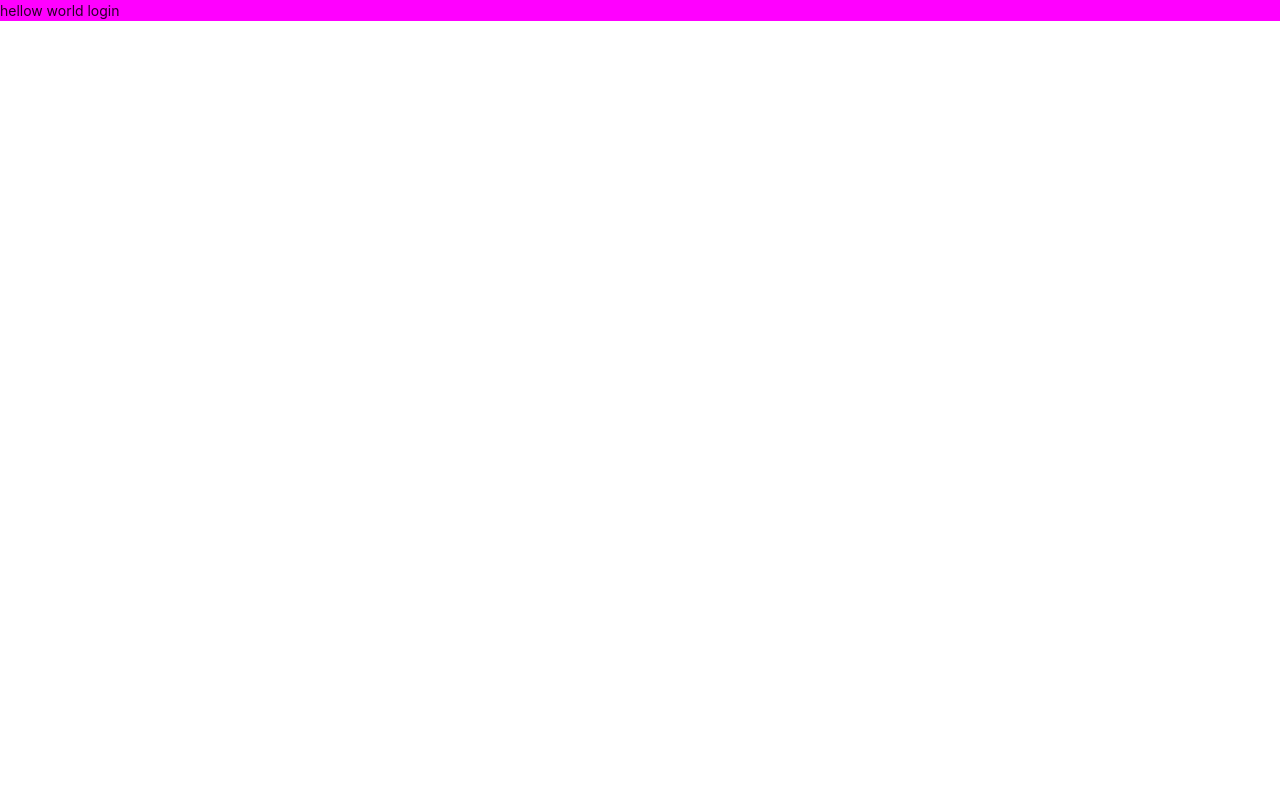
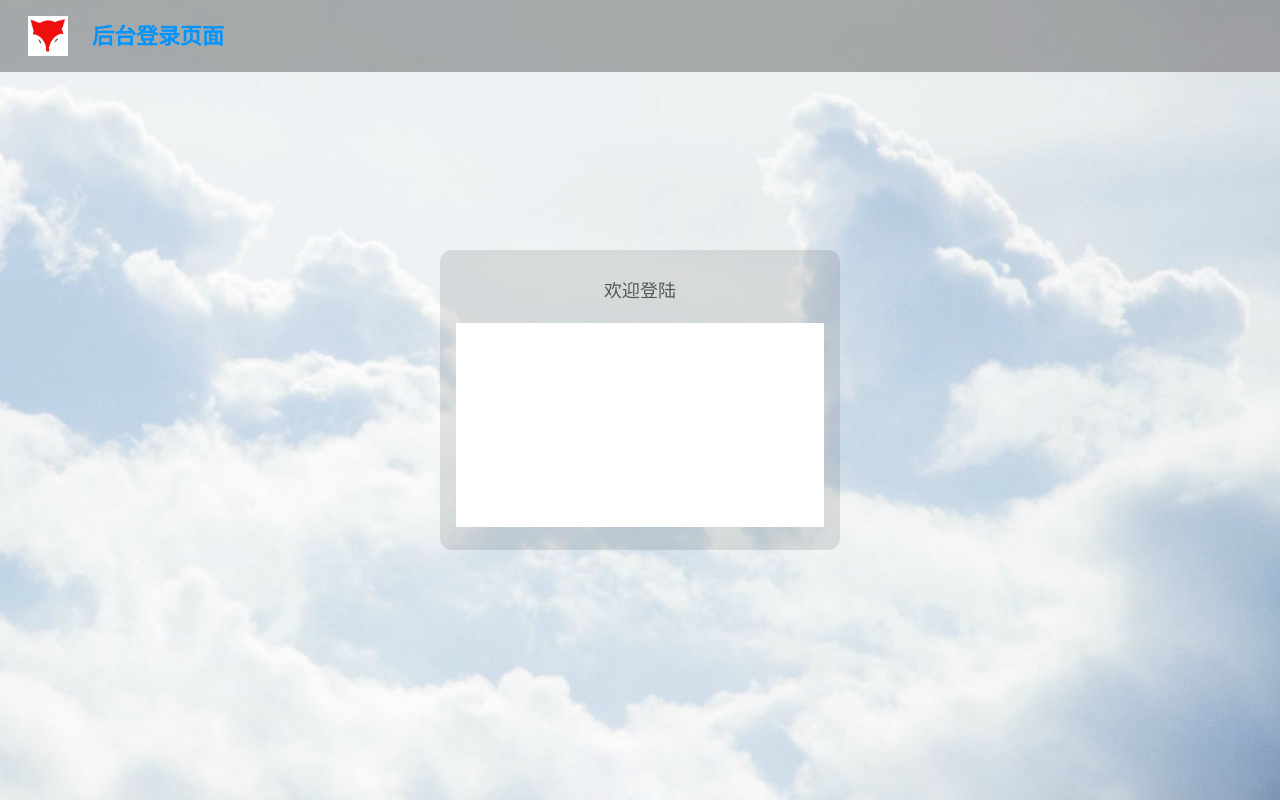
Before and after one commit to 1272171893/react-adnin, a React (Create React App) app: page / in a window 1280 px wide. Built offline with nearby package versions, Linux system fonts and the light colour scheme.

Commit message:
登录页面

```diff
--- a/src/assets/css/minreset.css
+++ b/src/assets/css/minreset.less
@@ -26,6 +26,20 @@ h6 {
   padding: 0;
 }
 
+html {
+  width: 100%;
+  height: 100%;
+}
+
+body {
+  width: 100%;
+  height: 100%;
+}
+#root{
+  width: 100%;
+  height: 100%;
+}
+
 h1,
 h2,
 h3,
@@ -51,7 +65,9 @@ html {
   box-sizing: border-box;
 }
 
-*, *::before, *::after {
+*,
+*::before,
+*::after {
   box-sizing: inherit;
 }
 
--- a/src/index.js
+++ b/src/index.js
@@ -1,7 +1,7 @@
 import React from 'react';
 import ReactDOM from 'react-dom';
 import App from './App';
-import "./assets/css/minreset.css"
+import "./assets/css/minreset.less"
 ReactDOM.render(
   <React.StrictMode>
     <App />
--- a/src/pages/login/index.jsx
+++ b/src/pages/login/index.jsx
@@ -1,14 +1,28 @@
-import React from 'react';
-import  "./less/index.less";
+import React from "react";
+import "./less/index.less";
+import logo from "@/assets/image/logo.png";
 export default class Login extends React.Component {
   constructor(props) {
     super(props);
-        this.state = {};
+    this.state = {
+      layout: {
+        labelCol: { span: 8 },
+        wrapperCol: { span: 16 },
+      },
+    };
   }
   render() {
     return (
-            <div className='login'>
-                <h1>hellow world login</h1>
+      <div className="login-container">
+        <div className="header-container">
+          <img src={logo} alt="后太登录页面" />
+          <h1>后台登录页面</h1>
+        </div>
+        <div className="form-container">
+          <div className="title">欢迎登陆</div>
+          <div className="main">
+          </div>
+        </div>
       </div>
     );
   }
--- a/src/pages/login/less/index.less
+++ b/src/pages/login/less/index.less
@@ -1,3 +1,61 @@
-.login{
-    background-color: #f0f;
+.login-container {
+    width: 100%;
+    height: 100%;
+    display: flex;
+    flex-wrap: nowrap;
+    flex-direction: column;
+    background: url("~@/assets/image/bg.jpg") no-repeat;
+    background-size: 100% 100%;
+    position: relative;
+
+    .header-container {
+        width: 100%;
+        height: 72px;
+        padding: 0 28px;
+        display: flex;
+        flex-wrap: nowrap;
+        align-items: center;
+        background: rgba(0, 0, 0, .3);
+
+        img {
+            width: 40px;
+            height: 40px;
+            margin-right: 24px;
+        }
+
+        h1 {
+            font-size: 22px;
+            color: #0094ff;
+            font-weight: 600;
+        }
+    }
+
+    .form-container {
+        width: 400px;
+        height: 300px;
+        background-color: rgba(0,0,0,.1);
+        position: absolute;
+        top:calc(50% - 150px) ;
+        left: calc(50% - 200px);
+        border-radius: 12px;
+        padding: 16px;
+        display: flex;
+        flex-wrap: nowrap;
+        flex-direction: column;
+        justify-content: space-around;
+        align-items: center;
+        .title{
+            width: 100%;
+            height: 36px;
+            text-align: center;
+            line-height: 36px;
+            font-size: 18px;
+            color: rgba(0, 0, 0, .6);
+        }
+        .main{
+            width: 100%;
+            height:calc(100% - 64px) ;
+            background-color: #fff;
+        }
+    }
 }
```
Also changed, not shown: src/assets/image/bg.jpg (added), src/assets/image/logo.png (added). Lines whose indentation alone changed are shown as unchanged.
